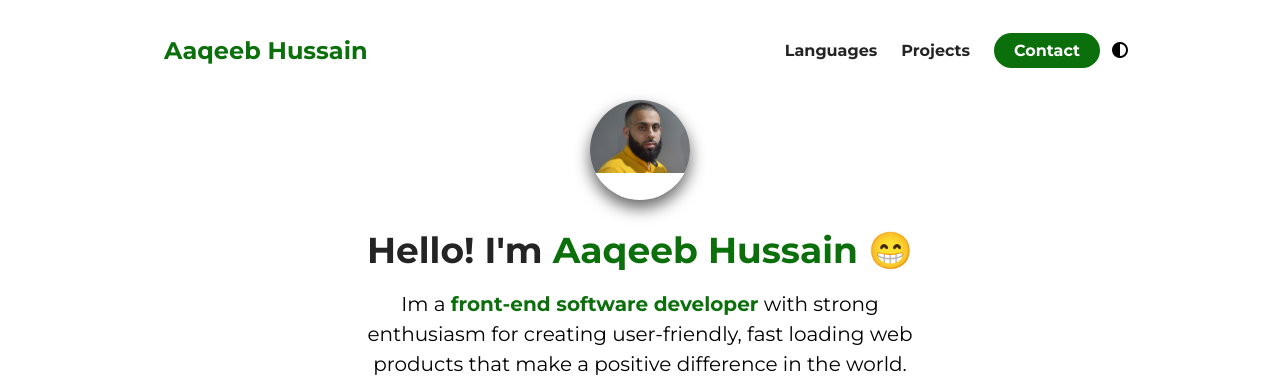
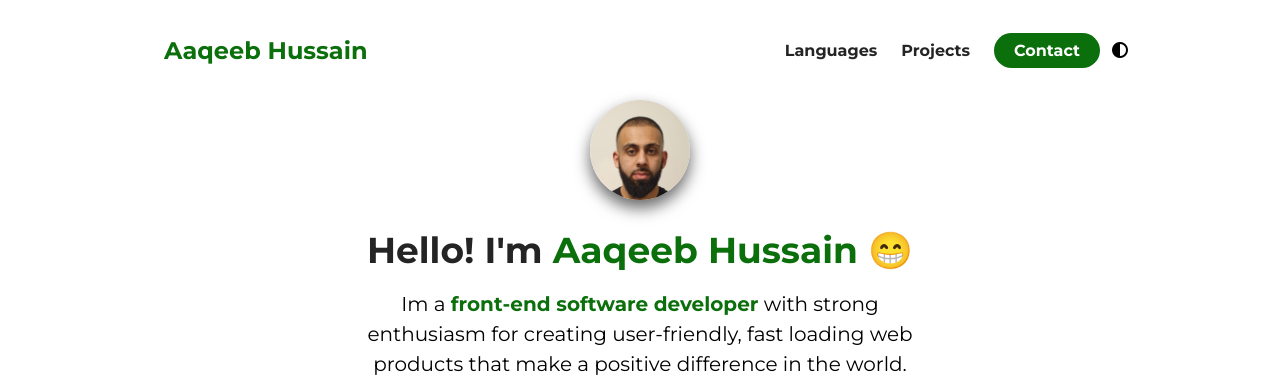
Before and after one commit to aaqeebh1/EPortfolio, a plain HTML site: page index.html in a window 1280 px wide. Shown: the top 385 px of the page. Drawn offline with nearby package versions, Linux system fonts and the light colour scheme.

Commit message:
fixed profile pic

```diff
--- a/index.html
+++ b/index.html
@@ -38,7 +38,7 @@
       <div class="about-me__info row">
         <div class="about-me__info--container">
           <figure class="about-me__picture--mask">
-            <img src="./assets/portrate.png" class="about-me__picture" alt="Picture of Me!" />
+            <img src="./assets/Photo_1630233386543.jpg" class="about-me__picture" alt="Picture of Me!" />
           </figure>
           <h1 class="about-me__info--title">
             Hello! I'm
```
